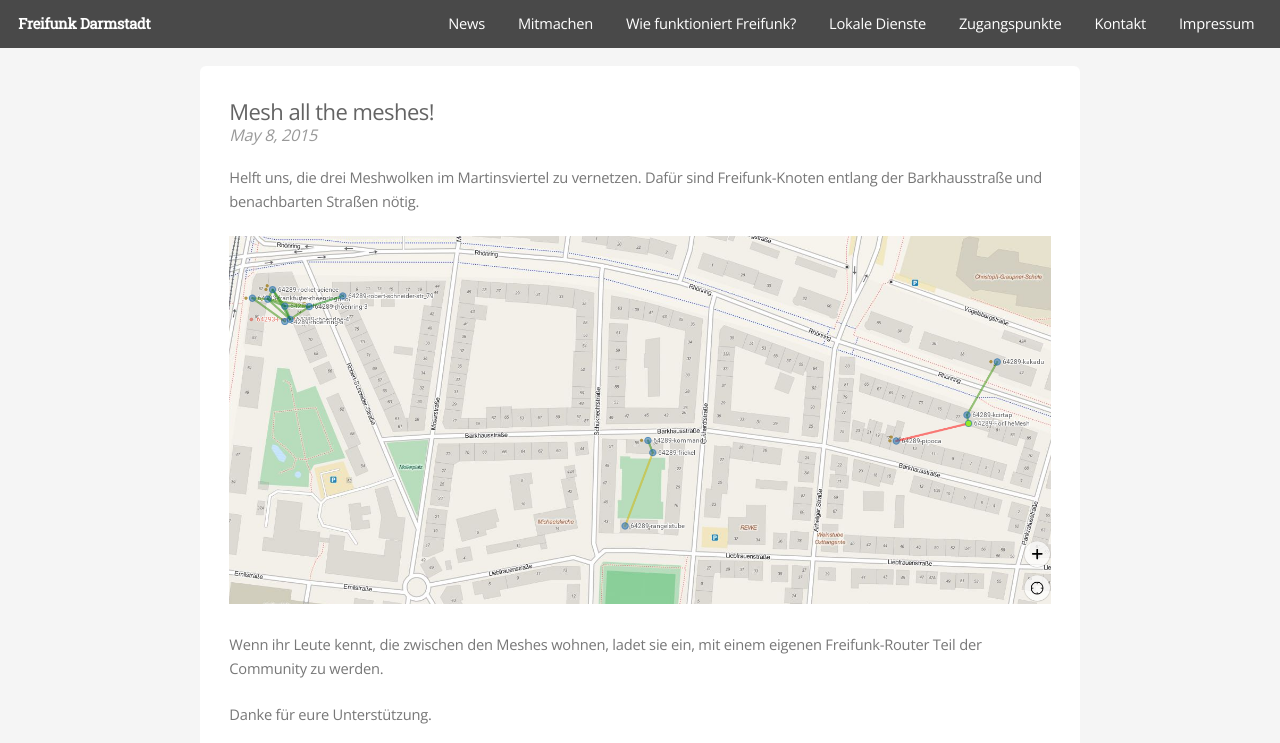
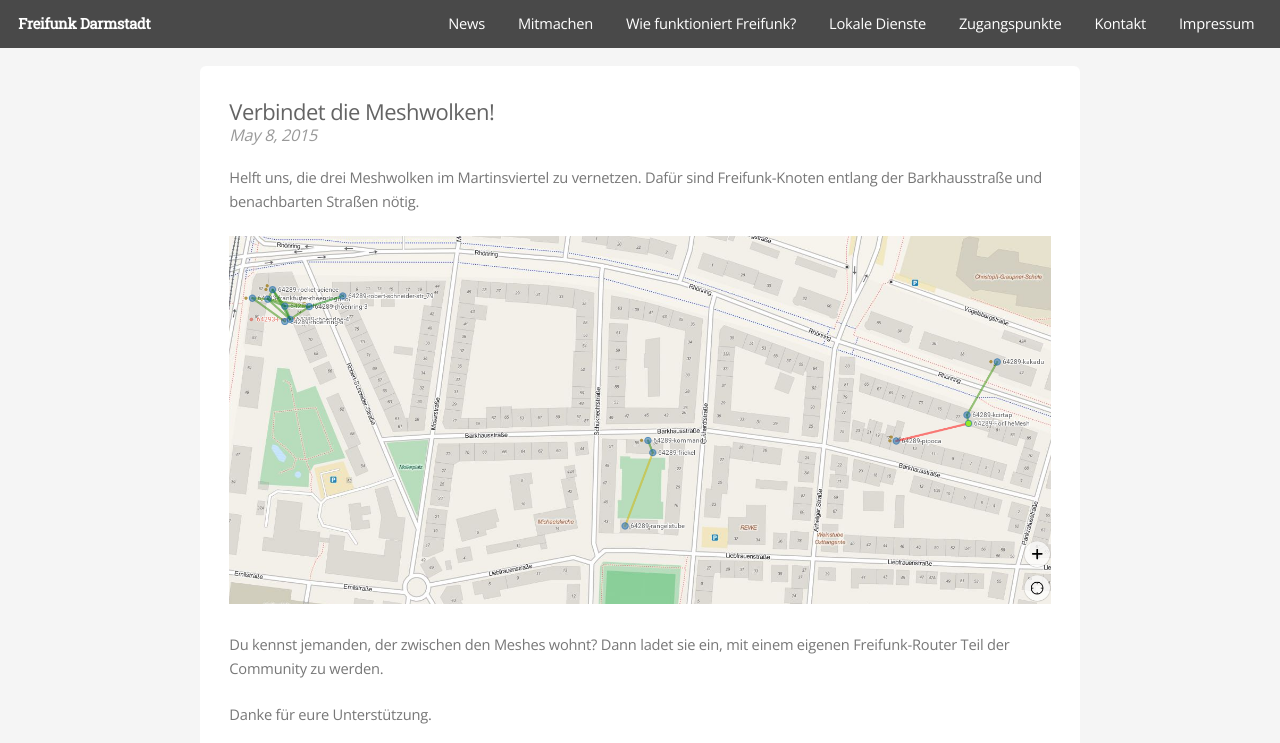
Before and after one commit to mdrenger/darmstadt.freifunk.net, a Jekyll site: the page built from _posts/2015-05-08-verbindet-die-meshwolken.md, in a window 1280 px wide and 1114 px high. Shown: the top 743 px of the window. Built offline with Jekyll 4.4.1, drawn with Linux system fonts in a browser that asks for light colours.

Commit message:
update latest post

```diff
--- a/_posts/2015-05-08-mesh-all-the-meshes.md
+++ b/_posts/2015-05-08-verbindet-die-meshwolken.md
@@ -1,6 +1,6 @@
 ---
 layout: post
-title:  "Mesh all the meshes!"
+title:  "Verbindet die Meshwolken!"
 date:   2015-05-08 11:00:00
 categories: community
 ---
@@ -12,6 +12,6 @@ Helft uns, die drei Meshwolken im Martinsviertel zu vernetzen. Dafür sind Freif
 ![Bild des FFDA-Netzes im Martinsviertel](/images/posts/2015-05-08_martinsviertel-mesh.png "Meshwolken im Martinsviertel")
 
 
-Wenn ihr Leute kennt, die zwischen den Meshes wohnen, ladet sie ein, mit einem eigenen Freifunk-Router Teil der Community zu werden.
+Du kennst jemanden, der zwischen den Meshes wohnt? Dann ladet sie ein, mit einem eigenen Freifunk-Router Teil der Community zu werden.
 
 Danke für eure Unterstützung.
```
